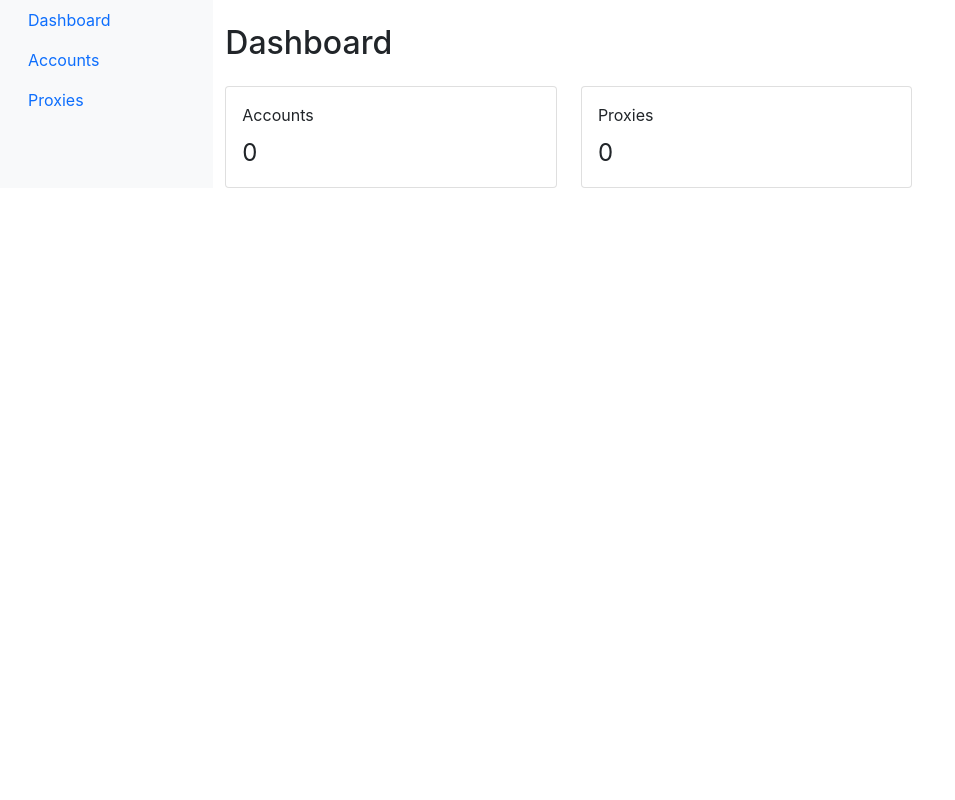
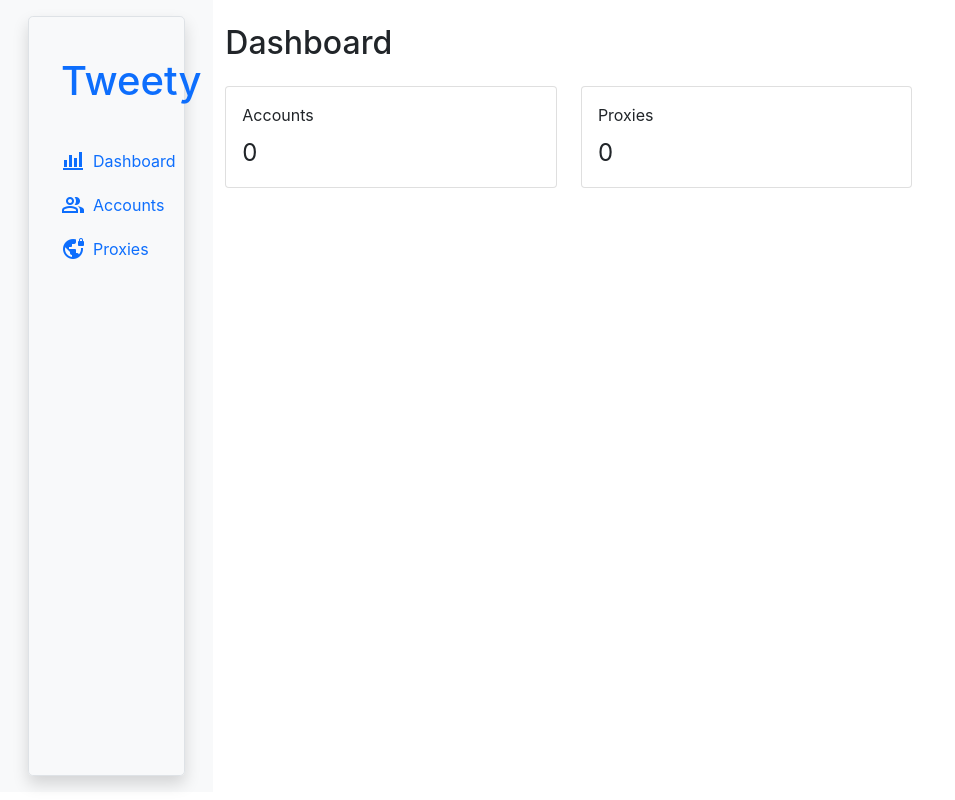
Before and after one commit to Tweety-react/tweety, a React (Create React App) app: page / in a window 1280 px wide. Shown: the whole page, without its empty margins (0-955 px from the left). Built offline with nearby package versions, Linux system fonts and the light colour scheme; no server answers.

Commit message:
Modify sidebar

```diff
--- a/public/index.html
+++ b/public/index.html
@@ -24,6 +24,7 @@
       work correctly both with client-side routing and a non-root public URL.
       Learn how to configure a non-root public URL by running `npm run build`.
     -->
+    <link rel="stylesheet" href="https://fonts.googleapis.com/css2?family=Material+Symbols+Outlined:opsz,wght,FILL,GRAD@24,400,0,0" />
     <title>React App</title>
   </head>
   <body>
--- a/src/Home.js
+++ b/src/Home.js
@@ -1,9 +1,9 @@
-import React from 'react';
-import { Route, Routes, NavLink } from 'react-router-dom';
-import { Container, Row, Col, Nav, NavItem } from 'reactstrap';
-import Accounts from './components/Accounts';
-import Proxies from './components/Proxies';
-import Dashboard from './components/Dashboard';
+import React from "react";
+import { Route, Routes, NavLink } from "react-router-dom";
+import { Container, Row, Col, Nav, NavItem } from "reactstrap";
+import Accounts from "./components/Accounts";
+import Proxies from "./components/Proxies";
+import Dashboard from "./components/Dashboard";
 
 const Home = () => {
   return (
@@ -11,15 +11,47 @@ const Home = () => {
       <Container fluid>
         <Row>
           <Col md={2} className="bg-light sidebar">
-              <Nav vertical>
+            <Nav vertical className="shadow border rounded-3 p-3 m-3 h-95vh gap-1">
               <NavItem>
-                  <NavLink className="nav-link" activeClassName="active" to="/">Dashboard</NavLink>
+                <NavLink
+                  className="nav-link my-3"
+                  activeClassName="active"
+                  to="/"
+                >
+                  <h1>Tweety</h1>
+                </NavLink>
               </NavItem>
               <NavItem>
-                  <NavLink className="nav-link" activeClassName="active" to="/accounts">Accounts</NavLink>
+                <NavLink
+                  className="nav-link d-flex align-items-center gap-2"
+                  activeClassName="active"
+                  to="/"
+                >
+                  <span className="material-symbols-outlined">
+                    bar_chart_4_bars
+                  </span>
+                  Dashboard
+                </NavLink>
               </NavItem>
               <NavItem>
-                  <NavLink className="nav-link" activeClassName="active" to="/proxies">Proxies</NavLink>
+                <NavLink
+                  className="nav-link d-flex align-items-center gap-2"
+                  activeClassName="active"
+                  to="/accounts"
+                >
+                  <span className="material-symbols-outlined">group</span>
+                  Accounts
+                </NavLink>
+              </NavItem>
+              <NavItem>
+                <NavLink
+                  className="nav-link d-flex align-items-center gap-2"
+                  activeClassName="active"
+                  to="/proxies"
+                >
+                  <span className="material-symbols-outlined">vpn_lock</span>
+                  Proxies
+                </NavLink>
               </NavItem>
             </Nav>
           </Col>
--- a/src/index.css
+++ b/src/index.css
@@ -11,3 +11,7 @@ code {
   font-family: source-code-pro, Menlo, Monaco, Consolas, 'Courier New',
     monospace;
 }
+
+.h-95vh {
+    height: 95vh;
+}
```
Lines whose indentation alone changed are shown as unchanged.
